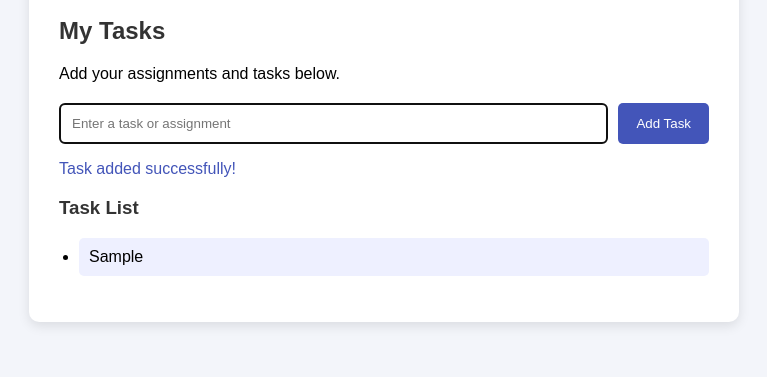
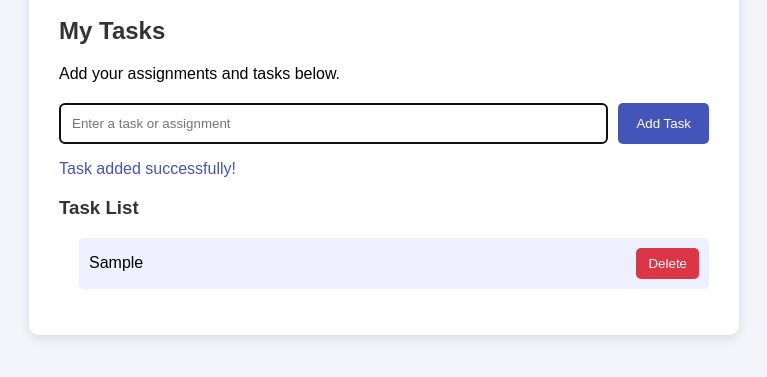
Before and after one commit to Sarah-code13/MultiTasking-App, a plain HTML site: page index.html in a window 1280 px wide. Both pictures are taken after typing "Sample" into the empty fields and a click on the button "Add Task". Shown: the part 165-542 px from the top of the page, without its empty margins (256-1023 px from the left). Drawn offline with Linux system fonts and the light colour scheme.

Commit message:
added the delete task and functionality

```diff
--- a/script.js
+++ b/script.js
@@ -13,10 +13,18 @@ taskForm.addEventListener("submit", function(event) {
         message.textContent = "Please enter a task name.";
         return;
     }
-
     const newTask = document.createElement("li");
-    newTask.textContent = taskName;
-
+    const taskText = document.createElement("span");
+    taskText.textContent = taskName;
+    const deleteButton = document.createElement("button");
+    deleteButton.textContent = "Delete";
+    deleteButton.classList.add("deleteButton");
+    deleteButton.addEventListener("click", function() {
+        newTask.remove();
+        message.textContent = "Task is deleted successfully";
+    });
+    newTask.appendChild(taskText);
+    newTask.appendChild(deleteButton);
     taskList.appendChild(newTask);
 
     message.textContent = "Task added successfully!";
--- a/style.css
+++ b/style.css
@@ -65,3 +65,22 @@ button:hover {
     padding: 10px;
     border-radius: 5px;
 }
+#taskList li {
+    display: flex;
+    justify-content: space-between;
+    align-items: center;
+    gap: 12px;
+}
+.deleteButton {
+    background-color: #dc3545;
+    color: white;
+    border: none;
+    padding: 8px 12px;
+    border-radius: 5px;
+    cursor: pointer;
+    flex-shrink: 0;
+}
+
+.deleteButton:hover {
+    background-color: #b02a37;
+}
```
